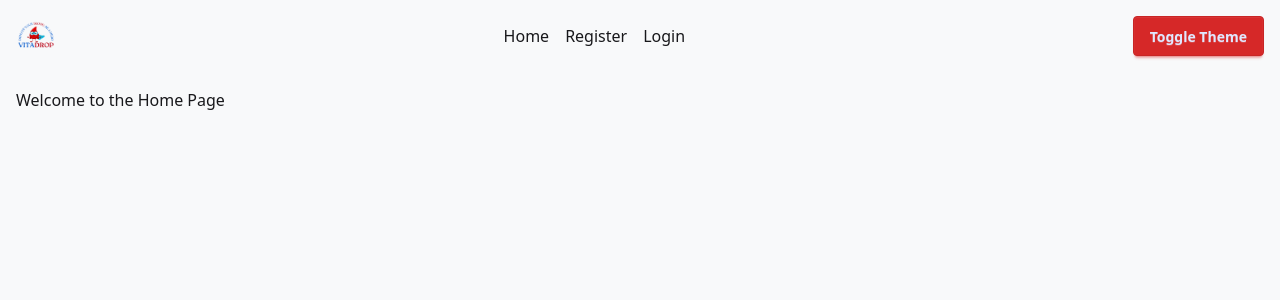
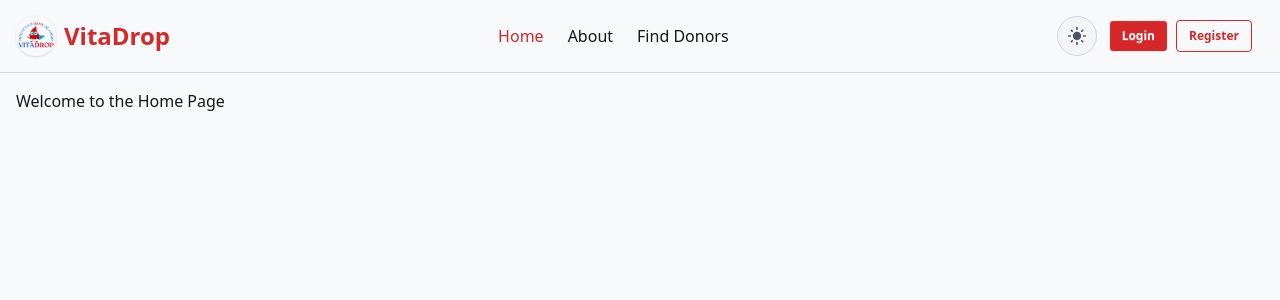
Before and after one commit to MottuqeBrid/vita-drop, a Next.js app in the folder vita-drop-client/: page / in a window 1280 px wide. Shown: the top 300 px of the page. Built offline with nearby package versions, Linux system fonts and the light colour scheme.

Commit message:
feat: enhance navigation and theme toggle functionality with responsive design

```diff
--- a/vita-drop-client/package.json
+++ b/vita-drop-client/package.json
@@ -12,6 +12,7 @@
     "next": "15.4.5",
     "react": "19.1.0",
     "react-dom": "19.1.0",
+    "react-icons": "^5.5.0",
     "tw-animate-css": "^1.3.6"
   },
   "devDependencies": {
--- a/vita-drop-client/src/app/(auth)/_components/AuthNavbar.tsx
+++ b/vita-drop-client/src/app/(auth)/_components/AuthNavbar.tsx
@@ -1,20 +1,121 @@
+"use client";
+
+import Link from "next/link";
+import { usePathname } from "next/navigation";
 import Logo from "@/components/Logo";
 import ThemeToggle from "@/components/Themetoggle";
-import Link from "next/link";
+import { FiUser, FiUserPlus, FiMenu, FiX } from "react-icons/fi";
+import { useState } from "react";
 
 export default function AuthNavbar() {
+  const pathname = usePathname();
+  const [isOpen, setIsOpen] = useState(false);
+
+  const toggleMenu = () => setIsOpen(!isOpen);
+
+  const isActive = (href: string) =>
+    pathname === href ? "text-primary font-semibold" : "";
+
+  const navLinks = [
+    { href: "/about", label: "About" },
+    { href: "/terms", label: "Terms & Conditions" },
+    { href: "/contact", label: "Contact" },
+  ];
+
   return (
-    <nav className="flex justify-between items-center p-4">
-      <Logo />
-      <ul className="flex space-x-4">
-        <li>
-          <Link href="/login">Login</Link>
-        </li>
-        <li>
-          <Link href="/register">Register</Link>
-        </li>
-      </ul>
-      <ThemeToggle />
-    </nav>
+    <header className="sticky top-0 z-50 w-full bg-base-100/90 backdrop-blur-md border-b border-gray-300 dark:border-gray-700 shadow">
+      <nav className="max-w-7xl mx-auto px-4 sm:px-6 lg:px-8 py-3 flex justify-between items-center">
+        {/* Left: Logo */}
+        <div className="flex items-center gap-4">
+          <Logo />
+          <div className="hidden md:flex gap-6">
+            {navLinks.map((link) => (
+              <Link
+                key={link.href}
+                href={link.href}
+                className={`hover:text-accent transition-colors duration-200 ${isActive(
+                  link.href
+                )}`}
+              >
+                {link.label}
+              </Link>
+            ))}
+          </div>
+        </div>
+
+        {/* Right: Auth + Theme */}
+        <div className="hidden md:flex items-center gap-4">
+          <Link
+            href="/login"
+            className="btn btn-sm btn-outline border-primary text-primary hover:bg-primary hover:text-white"
+          >
+            <FiUser className="w-4 h-4" />
+            Login
+          </Link>
+          <Link href="/register" className="btn btn-sm btn-primary text-white">
+            <FiUserPlus className="w-4 h-4" />
+            Register
+          </Link>
+          <ThemeToggle />
+        </div>
+
+        {/* Mobile: Theme + Toggle */}
+        <div className="md:hidden flex items-center gap-2">
+          <ThemeToggle />
+          <button
+            onClick={toggleMenu}
+            className="p-2 rounded-lg hover:bg-base-200"
+          >
+            {isOpen ? (
+              <FiX className="w-6 h-6" />
+            ) : (
+              <FiMenu className="w-6 h-6" />
+            )}
+          </button>
+        </div>
+      </nav>
+
+      {/* Mobile Menu */}
+      <div
+        className={`md:hidden overflow-hidden transition-all duration-300 ${
+          isOpen ? "max-h-96 opacity-100" : "max-h-0 opacity-0"
+        }`}
+      >
+        <div className="px-4 pb-4 space-y-4 bg-base-100 border-t border-base-300">
+          {/* Navigation Links */}
+          <div className="flex flex-col gap-3">
+            {navLinks.map((link) => (
+              <Link
+                key={link.href}
+                href={link.href}
+                className={`hover:text-accent transition-colors duration-200 ${isActive(
+                  link.href
+                )}`}
+              >
+                {link.label}
+              </Link>
+            ))}
+          </div>
+
+          {/* Auth Buttons */}
+          <div className="flex flex-col gap-2 pt-4 border-t border-base-300">
+            <Link
+              href="/login"
+              className="btn btn-outline btn-sm border-primary text-primary hover:bg-primary hover:text-white"
+            >
+              <FiUser className="w-4 h-4" />
+              Login
+            </Link>
+            <Link
+              href="/register"
+              className="btn btn-primary btn-sm text-white"
+            >
+              <FiUserPlus className="w-4 h-4" />
+              Register
+            </Link>
+          </div>
+        </div>
+      </div>
+    </header>
   );
 }
--- a/vita-drop-client/src/app/(auth)/layout.tsx
+++ b/vita-drop-client/src/app/(auth)/layout.tsx
@@ -8,7 +8,7 @@ export default function AuthLayout({
   return (
     <section>
       <AuthNavbar />
-      <div className="">{children}</div>
+      <div className="max-w-7xl mx-auto">{children}</div>
     </section>
   );
 }
--- a/vita-drop-client/src/components/Logo.tsx
+++ b/vita-drop-client/src/components/Logo.tsx
@@ -1,12 +1,36 @@
 import Image from "next/image";
 import Link from "next/link";
-export default function Logo() {
+
+interface LogoProps {
+  size?: number;
+  className?: string;
+  showText?: boolean;
+  href?: string;
+}
+
+export default function Logo({
+  size = 40,
+  className = "",
+  showText = true,
+  href = "/",
+}: LogoProps) {
   return (
     <Link
-      href="/"
-      className="flex items-center space-x-2 text-2xl font-bold text-primary"
+      href={href}
+      className={`flex items-center space-x-2 text-2xl font-bold text-primary hover:opacity-80 transition-opacity focus:outline-none  rounded-md ${className}`}
+      aria-label="VitaDrop - Go to homepage"
     >
-      <Image src="/logo.png" alt="VitaDrop Logo" width={40} height={40} />
+      <div className="relative">
+        <Image
+          src="/logo.png"
+          alt="VitaDrop Logo"
+          width={size}
+          height={size}
+          className="rounded-full shadow-sm"
+          priority
+        />
+      </div>
+      {showText && <span className="hidden sm:inline-block">VitaDrop</span>}
     </Link>
   );
 }
--- a/vita-drop-client/src/components/Navbar.tsx
+++ b/vita-drop-client/src/components/Navbar.tsx
@@ -1,25 +1,135 @@
+"use client";
+
 import Link from "next/link";
+import { usePathname } from "next/navigation";
+import { useState } from "react";
+import ThemeToggle from "./Themetoggle";
 import Logo from "./Logo";
-import ThemeToggle from "./Themetoggle";
 
 export default function Navbar() {
+  const pathname = usePathname();
+  const [menuOpen, setMenuOpen] = useState(false);
+
+  const navItems = [
+    { href: "/", label: "Home" },
+    { href: "/about", label: "About" },
+    { href: "/donors", label: "Find Donors" },
+  ];
+
   return (
-    <div className="bg-base-100 w-full">
+    <header className="sticky top-0 z-50 w-full bg-base-100/90 backdrop-blur-md border-b border-gray-300 dark:border-gray-700 shado">
       <nav className="max-w-7xl mx-auto flex justify-between items-center p-4">
-        <Logo />
-        <ul className="flex space-x-4">
-          <li>
-            <Link href="/">Home</Link>
-          </li>
-          <li>
-            <Link href="/register">Register</Link>
-          </li>
-          <li>
-            <Link href="/login">Login</Link>
-          </li>
+        {/* Left: User Avatar */}
+        <div className="flex items-center space-x-3">
+          <Logo />
+        </div>
+
+        {/* Center: Navigation Links */}
+        <ul className="hidden md:flex space-x-6">
+          {navItems.map(({ href, label }) => (
+            <li key={href}>
+              <Link
+                href={href}
+                className={`hover:text-primary transition-colors font-medium ${
+                  pathname === href ? "text-primary active" : ""
+                }`}
+              >
+                {label}
+              </Link>
+            </li>
+          ))}
         </ul>
-        <ThemeToggle />
+
+        {/* Right: Theme + Auth */}
+        <div className="flex items-center space-x-3">
+          <ThemeToggle />
+
+          {/* Auth buttons */}
+          <div className="hidden md:flex space-x-2">
+            <Link
+              href="/login"
+              className="btn btn-sm bg-primary text-white hover:bg-opacity-80"
+            >
+              Login
+            </Link>
+            <Link
+              href="/register"
+              className="btn btn-sm btn-outline border-primary text-primary hover:bg-primary hover:text-white"
+            >
+              Register
+            </Link>
+          </div>
+
+          {/* Mobile Menu Button */}
+          <button
+            className="md:hidden "
+            onClick={() => setMenuOpen(!menuOpen)}
+            aria-label="Toggle Menu"
+          >
+            <svg
+              xmlns="http://www.w3.org/2000/svg"
+              fill="none"
+              viewBox="0 0 24 24"
+              stroke="currentColor"
+              className="w-6 h-6"
+            >
+              {menuOpen ? (
+                <path
+                  strokeLinecap="round"
+                  strokeLinejoin="round"
+                  strokeWidth={2}
+                  d="M6 18L18 6M6 6l12 12"
+                />
+              ) : (
+                <path
+                  strokeLinecap="round"
+                  strokeLinejoin="round"
+                  strokeWidth={2}
+                  d="M4 6h16M4 12h16M4 18h16"
+                />
+              )}
+            </svg>
+          </button>
+        </div>
       </nav>
-    </div>
+
+      {/* Mobile Menu */}
+      {menuOpen && (
+        <div className="md:hidden bg-base-100 border-t border-base-100 px-4 pb-4">
+          <ul className="flex flex-col space-y-3 mt-3">
+            {navItems.map(({ href, label }) => (
+              <li key={href}>
+                <Link
+                  href={href}
+                  className={`block py-2 px-2 rounded hover:text-primary ${
+                    pathname === href ? "text-primary active" : ""
+                  }`}
+                  onClick={() => setMenuOpen(false)}
+                >
+                  {label}
+                </Link>
+              </li>
+            ))}
+          </ul>
+
+          <div className="mt-4 flex flex-col space-y-2">
+            <Link
+              href="/login"
+              className="btn btn-sm bg-primary text-white w-full"
+              onClick={() => setMenuOpen(false)}
+            >
+              Login
+            </Link>
+            <Link
+              href="/register"
+              className="btn btn-sm btn-outline border-primary text-primary w-full"
+              onClick={() => setMenuOpen(false)}
+            >
+              Register
+            </Link>
+          </div>
+        </div>
+      )}
+    </header>
   );
 }
--- a/vita-drop-client/src/components/Themetoggle.tsx
+++ b/vita-drop-client/src/components/Themetoggle.tsx
@@ -1,25 +1,80 @@
 "use client";
 
 import { useEffect, useState } from "react";
+import { MdLightMode, MdDarkMode } from "react-icons/md";
 
 export default function ThemeToggle() {
   const [theme, setTheme] = useState("light");
+  const [mounted, setMounted] = useState(false);
 
   useEffect(() => {
-    setTheme(localStorage.getItem("theme") || "light");
+    setMounted(true);
+    const savedTheme = localStorage.getItem("theme");
+    const systemTheme = window.matchMedia("(prefers-color-scheme: dark)")
+      .matches
+      ? "dark"
+      : "light";
+    setTheme(savedTheme || systemTheme);
   }, []);
+
   useEffect(() => {
-    document.documentElement.setAttribute("data-theme", theme);
-    localStorage.setItem("theme", theme);
-  }, [theme]);
+    if (mounted) {
+      document.documentElement.setAttribute("data-theme", theme);
+      document.documentElement.classList.remove("light", "dark");
+      document.documentElement.classList.add(theme);
+      localStorage.setItem("theme", theme);
+    }
+  }, [theme, mounted]);
+
+  const toggleTheme = () => {
+    setTheme(theme === "light" ? "dark" : "light");
+  };
+
+  // Prevent hydration mismatch
+  if (!mounted) {
+    return <div className="w-10 h-10 bg-gray-200 rounded-full animate-pulse" />;
+  }
+
   return (
-    <div>
-      <button
-        onClick={() => setTheme(theme === "light" ? "dark" : "light")}
-        className="btn btn-primary"
-      >
-        Toggle Theme
-      </button>
-    </div>
+    <button
+      onClick={toggleTheme}
+      className="
+        relative inline-flex items-center justify-center w-10 h-10 rounded-full
+        bg-gray-100 hover:bg-gray-200 dark:bg-gray-800 dark:hover:bg-gray-700
+        text-gray-600 hover:text-gray-900 dark:text-gray-400 dark:hover:text-gray-100
+        border border-gray-300 dark:border-gray-600 hover:border-gray-400 dark:hover:border-gray-500
+        transition-all duration-300 ease-in-out
+        focus:outline-none focus:ring-2 focus:ring-primary focus:ring-offset-2
+        hover:scale-105 active:scale-95 hover:shadow-md
+      "
+      aria-label={`Switch to ${theme === "light" ? "dark" : "light"} theme`}
+      title={`Switch to ${theme === "light" ? "dark" : "light"} theme`}
+    >
+      <div className="relative">
+        {/* Light Mode Icon */}
+        <MdLightMode
+          className={`
+            absolute inset-0 text-xl transition-all duration-300 ease-in-out
+            ${
+              theme === "dark"
+                ? "opacity-0 rotate-90 scale-0"
+                : "opacity-100 rotate-0 scale-100"
+            }
+          `}
+        />
+
+        {/* Dark Mode Icon */}
+        <MdDarkMode
+          className={`
+            text-xl transition-all duration-300 ease-in-out
+            ${
+              theme === "dark"
+                ? "opacity-100 rotate-0 scale-100"
+                : "opacity-0 -rotate-90 scale-0"
+            }
+          `}
+        />
+      </div>
+    </button>
   );
 }
```
Also changed, not shown: 1 other file (tests, documents, lock files or other folders).
